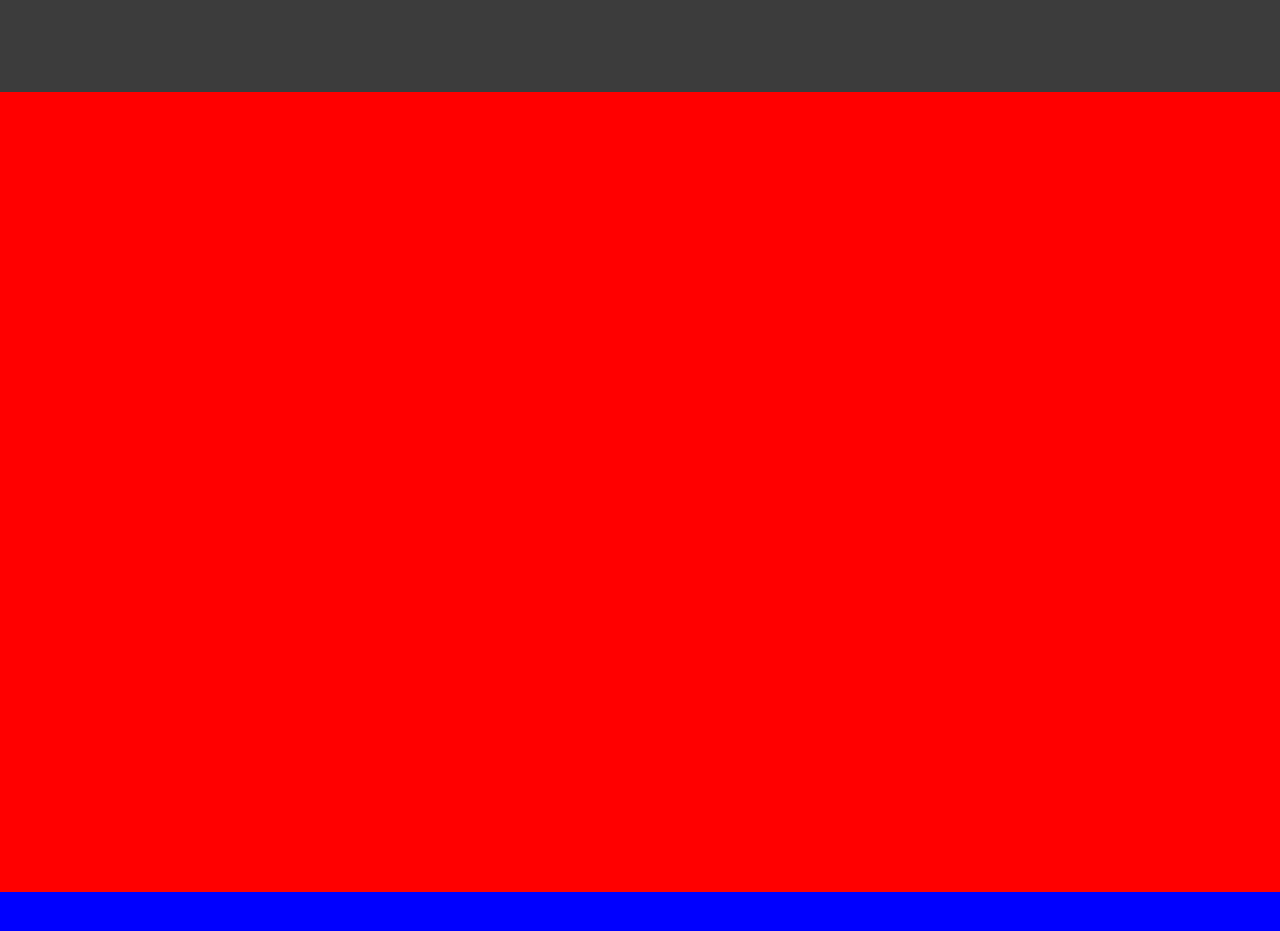
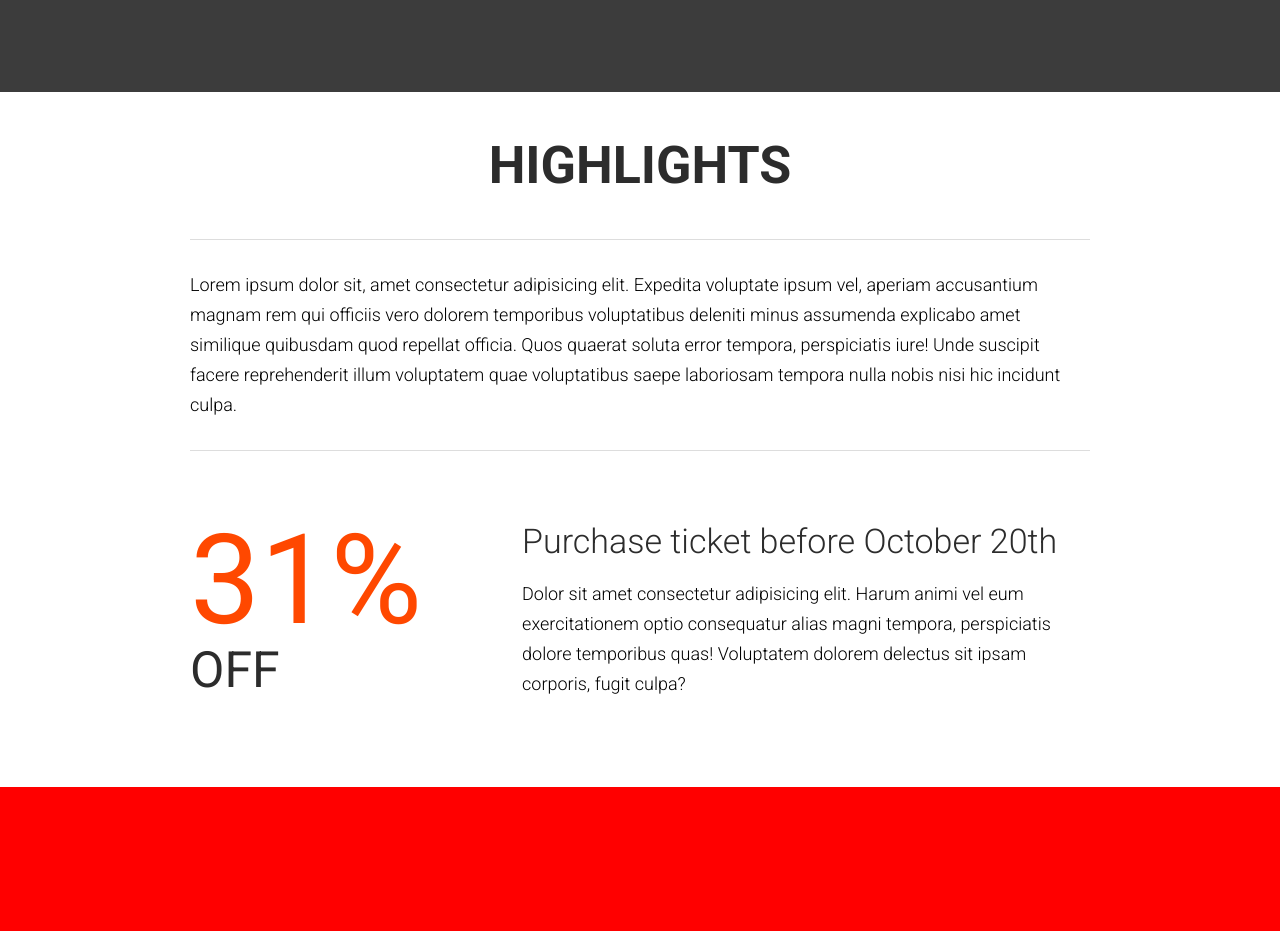
Before and after one commit to ryan258/venue, a React (Create React App) app: page / in a window 1280 px wide. Shown: the part 1380-2311 px from the top of the page. Built offline with nearby package versions, Linux system fonts and the light colour scheme.

Commit message:
Develop <Highlights />

```diff
--- a/src/App.js
+++ b/src/App.js
@@ -1,6 +1,7 @@
 import Header from './components/Header/Header'
 import Featured from './components/Featured/'
 import VenueInfo from './components/VenueInfo'
+import Highlights from './components/Highlights'
 import Footer from './components/Footer/Footer'
 
 import './resources/styles.css'
@@ -12,6 +13,7 @@ const App = () => {
       <>
         <Featured />
         <VenueInfo />
+        <Highlights />
       </>
       <div style={{ backgroundColor: 'red', height: '800px' }}></div>
       <div style={{ backgroundColor: 'blue', height: '800px' }}></div>
--- a/src/components/Featured/index.js
+++ b/src/components/Featured/index.js
@@ -1,7 +1,7 @@
 import React from 'react'
 
 import Carousel from './Carousel'
-import TimeUntil from './TimeUntil'
+// import TimeUntil from './TimeUntil'
 
 const Featured = () => {
   return (
--- /dev/null
+++ b/src/components/Highlights/Description.js
@@ -0,0 +1,15 @@
+import React from 'react'
+import { Fade } from 'react-awesome-reveal'
+
+const Description = () => {
+  return (
+    <Fade>
+      <div className="center_wrapper">
+        <h2>Highlights</h2>
+        <div className="highlight_description">Lorem ipsum dolor sit, amet consectetur adipisicing elit. Expedita voluptate ipsum vel, aperiam accusantium magnam rem qui officiis vero dolorem temporibus voluptatibus deleniti minus assumenda explicabo amet similique quibusdam quod repellat officia. Quos quaerat soluta error tempora, perspiciatis iure! Unde suscipit facere reprehenderit illum voluptatem quae voluptatibus saepe laboriosam tempora nulla nobis nisi hic incidunt culpa.</div>
+      </div>
+    </Fade>
+  )
+}
+
+export default Description
--- /dev/null
+++ b/src/components/Highlights/Discount.js
@@ -0,0 +1,51 @@
+import React, { useState, useEffect } from 'react'
+import { Fade, Slide } from 'react-awesome-reveal'
+
+const Discount = () => {
+  const endNumber = 30
+
+  const [startNumber, setStartNumber] = useState(0)
+
+  const percentage = () => {
+    if (startNumber < endNumber) {
+      setStartNumber((prevCount) => prevCount + 1)
+    }
+  }
+
+  useEffect(() => {
+    if (startNumber > 0 && startNumber < endNumber) {
+      setTimeout(() => {
+        setStartNumber((prevCount) => prevCount + 1)
+      }, 30)
+    }
+  }, [startNumber])
+
+  return (
+    <div className="center_wrapper">
+      <div className="discount_wrapper">
+        <Fade
+          // calls back a function when called
+          onVisibilityChange={(inView) => {
+            // console.log(inView)
+            if (inView) {
+              percentage()
+            }
+          }}
+        >
+          <div className="discount_percentage">
+            <span>{startNumber}%</span>
+            <span>OFF</span>
+          </div>
+        </Fade>
+        <Slide right>
+          <div className="discount_description">
+            <h3>Purchase ticket before October 20th</h3>
+            <p>Dolor sit amet consectetur adipisicing elit. Harum animi vel eum exercitationem optio consequatur alias magni tempora, perspiciatis dolore temporibus quas! Voluptatem dolorem delectus sit ipsam corporis, fugit culpa?</p>
+          </div>
+        </Slide>
+      </div>
+    </div>
+  )
+}
+
+export default Discount
--- /dev/null
+++ b/src/components/Highlights/index.js
@@ -0,0 +1,15 @@
+import React from 'react'
+
+import Description from './Description'
+import Discount from './Discount'
+
+const Highlights = () => {
+  return (
+    <div className="highlight_wrapper">
+      <Description />
+      <Discount />
+    </div>
+  )
+}
+
+export default Highlights
--- a/src/resources/styles.css
+++ b/src/resources/styles.css
@@ -243,11 +243,11 @@ footer .footer_copyright {
   padding: 70px 0px;
 }
 
-.discount_wrapper .discount_porcentage {
+.discount_wrapper .discount_percentage {
   padding-right: 100px;
 }
 
-.discount_wrapper .discount_porcentage span:nth-child(1) {
+.discount_wrapper .discount_percentage span:nth-child(1) {
   color: #ff4800;
   font-size: 125px;
   font-weight: 400;
@@ -255,7 +255,7 @@ footer .footer_copyright {
   line-height: 120px;
 }
 
-.discount_wrapper .discount_porcentage span:nth-child(2) {
+.discount_wrapper .discount_percentage span:nth-child(2) {
   color: #2c2c2c;
   font-size: 50px;
   font-weight: 400;
```
